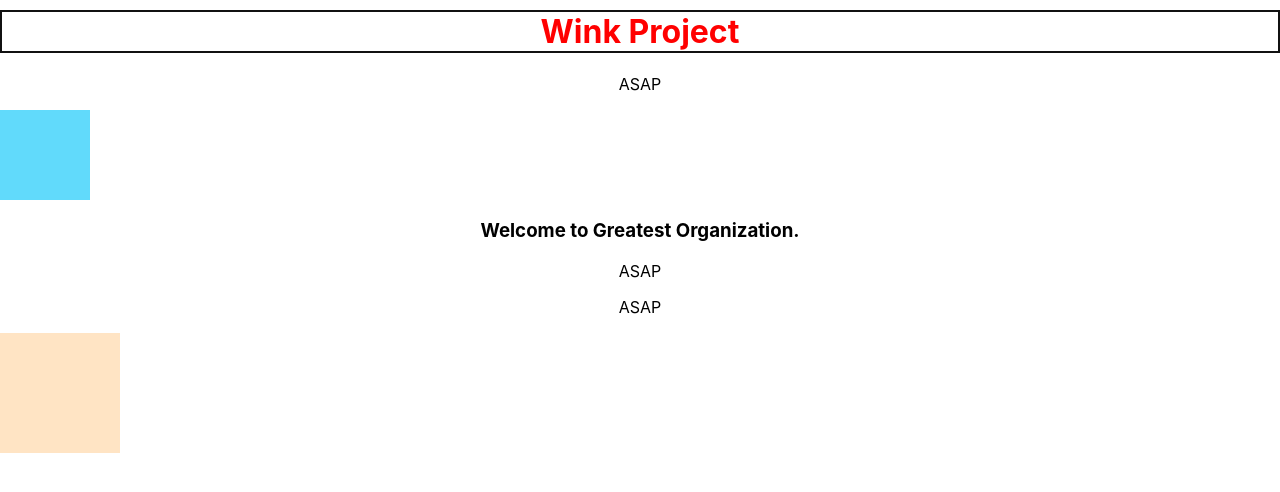
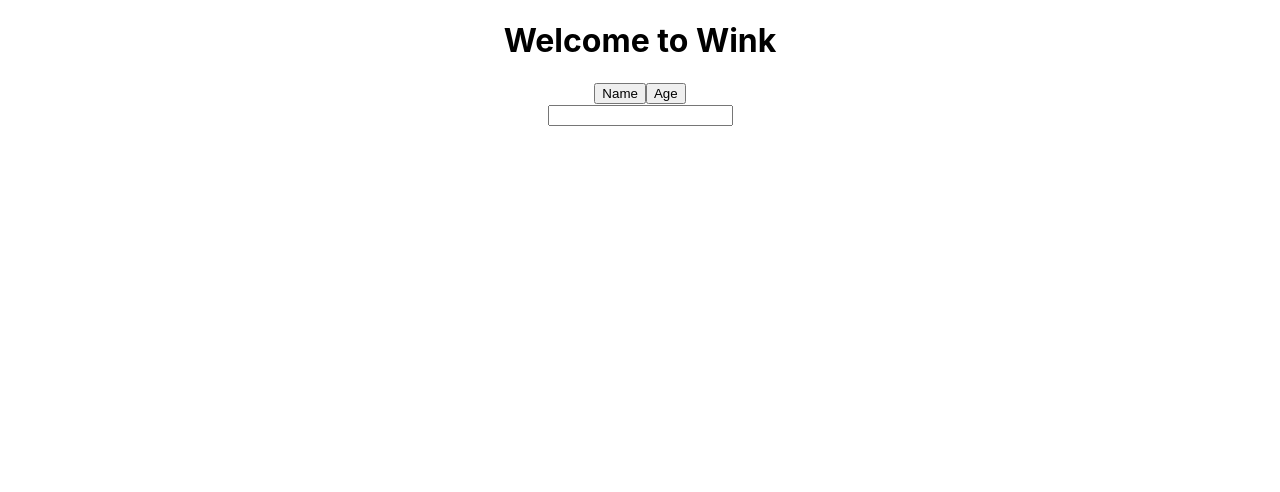
Before and after one commit to 2023-WINK-Project-Team-3/Front-Study-Kimho, a React (Create React App) app in the folder kimho/: page / in a window 1280 px wide. Shown: the top 492 px of the page. Built offline with nearby package versions, Linux system fonts and the light colour scheme.

Commit message:
Function section

```diff
--- a/kimho/src/App.js
+++ b/kimho/src/App.js
@@ -1,8 +1,6 @@
 // import logo from "./logo.svg";
 import "./App.css";
 import Hello from "./component/Hello";
-import Welcome from "./component/Welcome";
-import World from "./component/World";
 //import styles from "./component/Hello.module.css";
 
 function App() {
@@ -10,12 +8,7 @@
     <>
       <div className="App">
         <Hello />
-        <Welcome />
-        <World />
-        <World />
       </div>
-
-      <div className="box" />
     </>
   );
 }
--- a/kimho/src/component/Hello.js
+++ b/kimho/src/component/Hello.js
@@ -5,24 +5,26 @@
 // const Hello = () => {
 //     // lambda expression.
 // }
-import World from "./World";
 import styles from "./Hello.module.css";
 
 export default function Hello() {
+  function showName() {
+    console.log("KimHo");
+  }
+  // (함수명+괄호): 값 반환
+  // (함수명): 함수 실행 (콜백)
+
+  function showText(e) {
+    console.log(e.target.value);
+  }
+
   return (
-    <div>
-      <h1
-        style={{
-          color: "#f00",
-          border: "2px solid #111",
-          marginTop: "10px",
-          opacity: 1,
-        }}
-      >
-        Wink Project
-      </h1>
-      <World />
-      <div className={styles.box} />
-    </div>
+    <>
+      <h1>Welcome to Wink</h1>
+      <button onClick={showName}>Name</button>
+      <button onClick={() => console.log("Kimho2")}>Age</button>
+      <br />
+      <input type="text" onChange={(e) => showText(e)} />
+    </>
   );
 }
--- a/kimho/src/component/Welcome.js
+++ /dev/null
@@ -1,5 +0,0 @@
-const Welcome = () => {
-  return <h3>Welcome to Greatest Organization.</h3>;
-};
-
-export default Welcome;
--- a/kimho/src/component/World.js
+++ /dev/null
@@ -1,3 +0,0 @@
-export default function World() {
-  return <p>ASAP</p>;
-}
```
